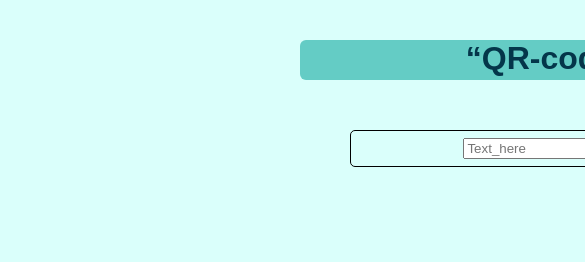
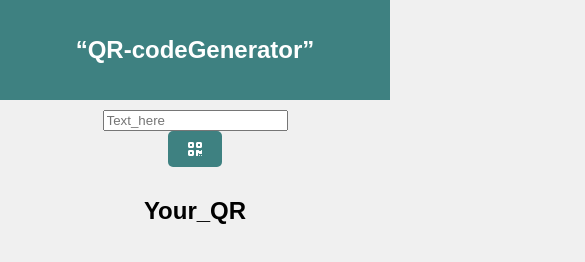
Before and after one commit to kamallochan2004/QR-codeGenerator, a website: page index.html in a window 390 px wide. Shown: the top 262 px of the page, 585 px wide, since content can reach past the window. Drawn offline with Linux system fonts and the light colour scheme.

Commit message:
made responsive

```diff
--- a/style.css
+++ b/style.css
@@ -1,54 +1,75 @@
 body {
-    background-color: DAFFFB;
-    margin :0;
-    font-family:Arial;
-    border:border-box;
+    background-color:  #f0f0f0;
+    margin: 0;
+    padding: 0;
+    font-family: Arial, sans-serif;
 }
+
+
 .Header {
-    color: #04364A;
-    height: 40px;
-    background-color: #64CCC5;
+    text-align: center;
+    padding: 20px;
+    background-color: #3e8181;
+    color: #fff;
+}
+
+
+.Search-bar {
+    display: flex;
     justify-content: center;
     align-items: center;
+    flex-direction: column;
+    padding: 20px;
+    background-color: #f0f0f0;
+}
+
+
+.Search-bar input.generate-QR {
+    width: 100%;
+    padding: 10px;
+    font-size: 1rem;
+    margin-bottom: 10px;
+    border: 1px solid #ccc;
+    border-radius: 5px;
+}
+
+.Search-bar button {
+    padding: 10px 20px;
+    font-size: 1rem;
+    background-color: #3e8181;
+    color: #fff;
+    border: none;
+    border-radius: 5px;
+    cursor: pointer;
+}
+
+
+h2 {
     text-align: center;
-    margin: 40px 300px;
-    width: 650px;
-    border-radius: 6px;
+    padding-bottom: 15px;
 }
-.Search-bar {
-    display: flex;
-    justify-content: space-evenly;
-    align-items: center;
-    width: 550px;
-    height: 35px;
-    border: 1px solid ;
-    border-radius: 5px;
-    margin: 50px 350px 25px;
+
+
+
+@media (max-width: 768px) {
+
+
+    .Header h1 {
+        font-size: 1.5rem;
+    }
+
+
+    .Search-bar input.generate-QR {
+        width: 90%;
+    }
+
+
+    .Search-bar {
+        align-items: center;
+    }
+
+
+    .Search-bar, .your-qr {
+        padding: 10px;
+    }
 }
-.generate-QR {
-    height: 32px;
-    width: 476px;
-    font-size: 1rem;
-    border-radius: 4px 0 0 4px;
-    border: none;
-}
-.Serch-icon{
-    width:58.67px;
-    height:32px;
-    display:flex;
-    justify-content: center;
-    align-items: center;
-    font-size:23px;
-    background-color: 64CCC5;
-    border-radius: 6px;
-}
-h2{
-    margin:50px 600px 1px 600px;
-  }
-/* .square {
-    width: 200px;
-    height: 200px;
-    border: 2px solid #000;
-    display:flex;
-    margin:1px 600px 10px 550px;
-  } */
```
